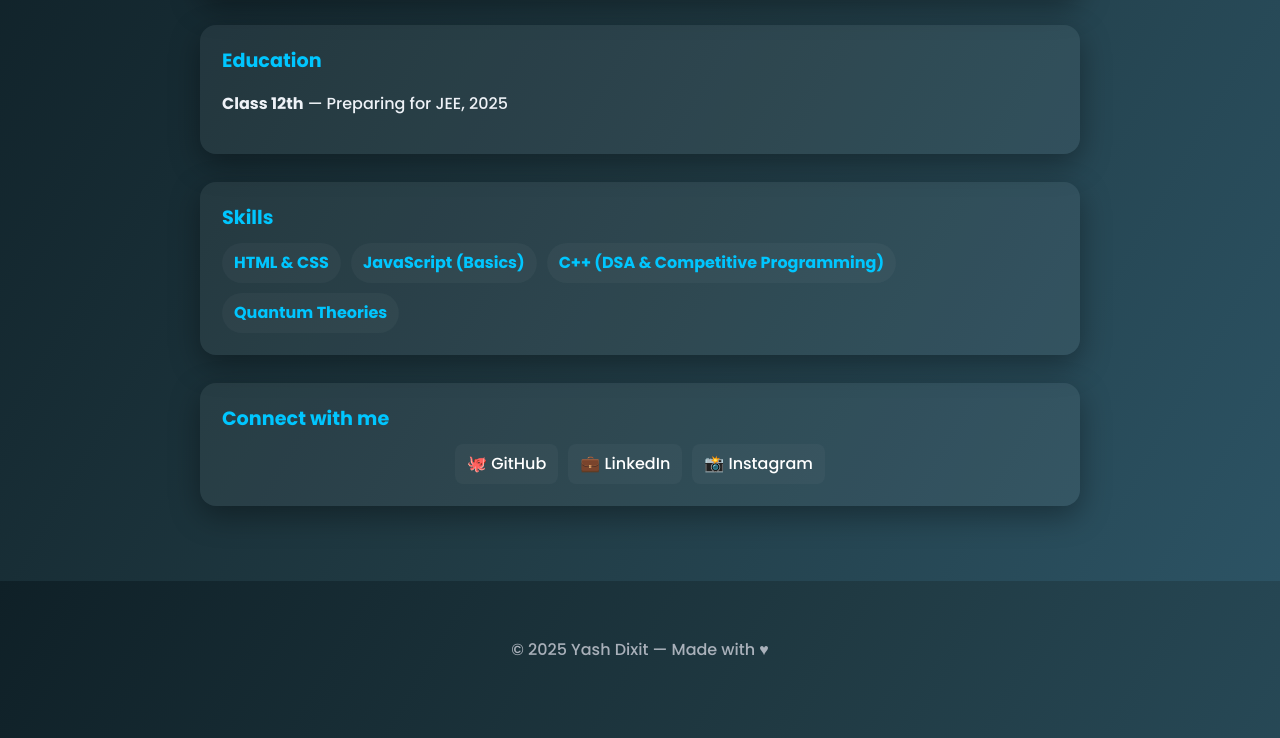
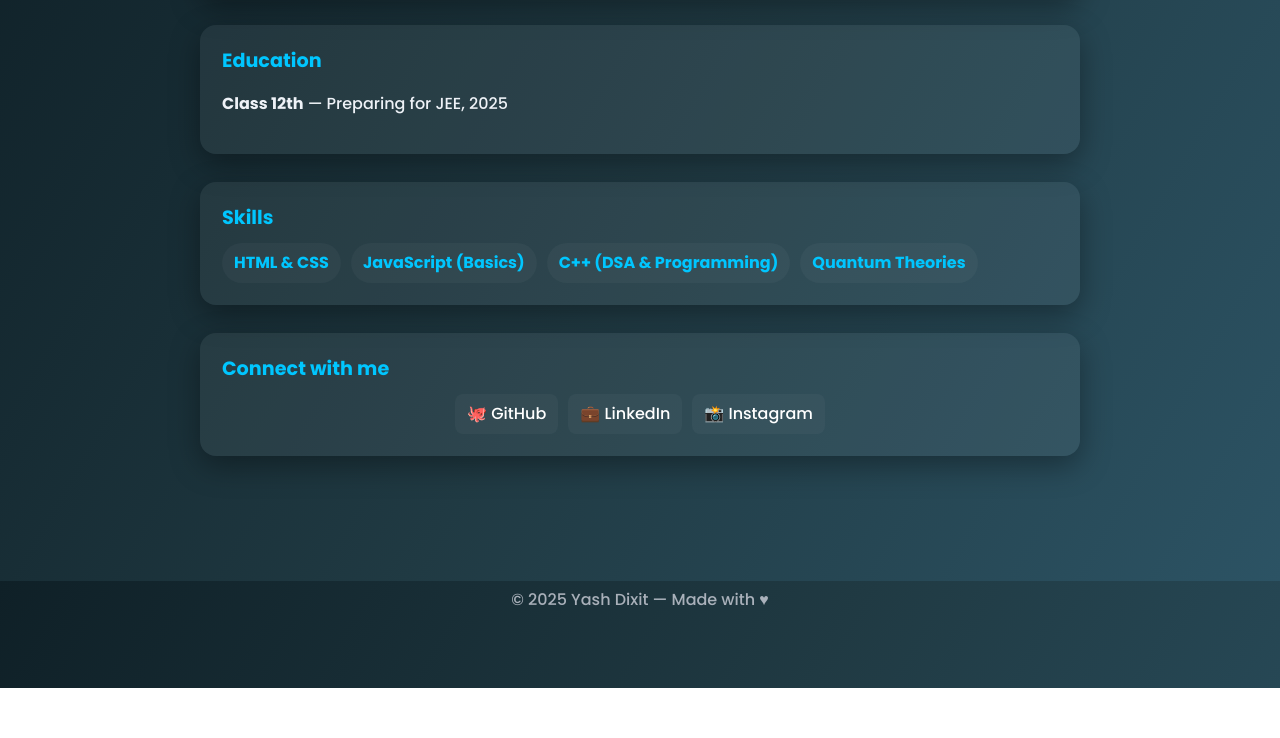
Before and after one commit to SupremeYash/TheYashPortfolio, a plain HTML site: page index.html in a window 1280 px wide. Shown: the part 1019-1757 px from the top of the page. After the commit the page ends 1707 px from the top, so only its background shows below. Drawn offline with Linux system fonts and the light colour scheme.

Commit message:
Update index.html

```diff
--- a/index.html
+++ b/index.html
@@ -67,7 +67,7 @@
       <ul>
         <li>HTML &amp; CSS</li>
         <li>JavaScript (Basics)</li>
-        <li>C++ (DSA &amp; Competitive Programming)</li>
+        <li>C++ (DSA &amp; Programming)</li>
         <li>Quantum Theories </li>
       </ul>
     </section>
```
